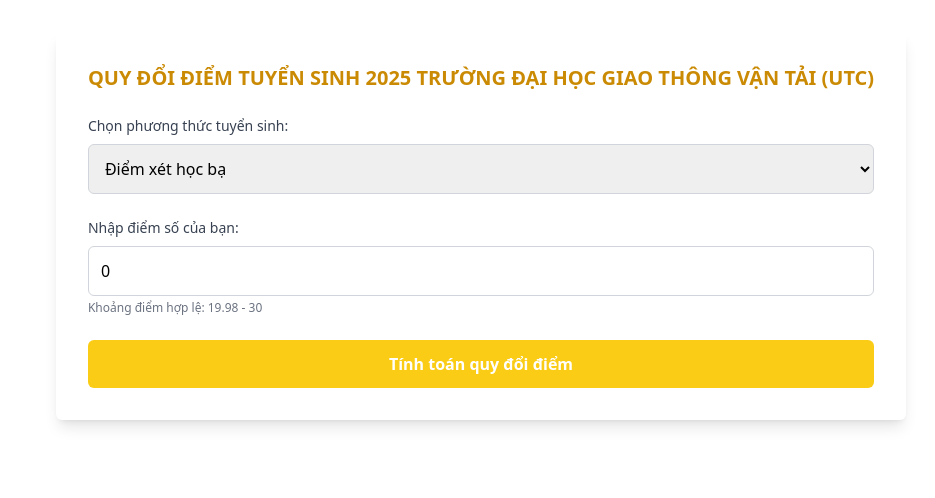
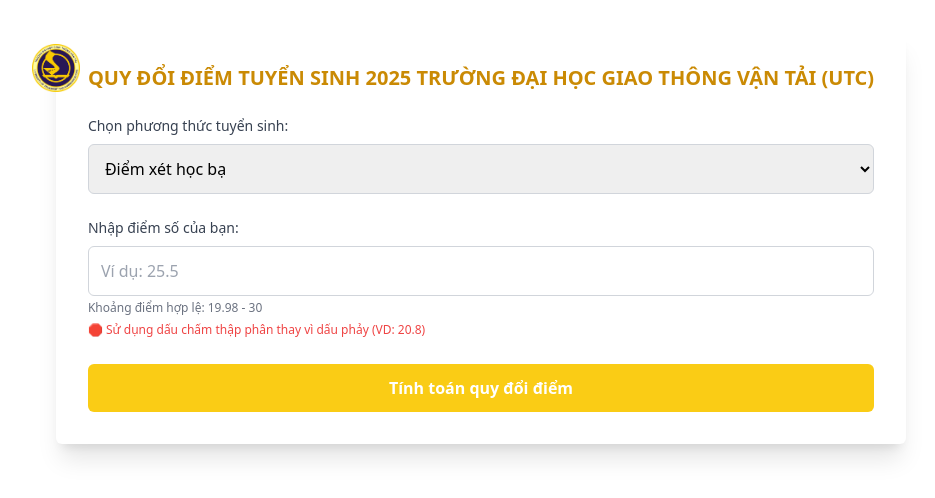
Before and after one commit to C04L/QuyDoiDiemGTVT, a Nuxt app: page / in a window 1280 px wide. Shown: the top 498 px of the page, without its empty margins (159-1094 px from the left). Built offline with nearby package versions, Linux system fonts and the light colour scheme.

Commit message:
fix add logo, remove rounded number

```diff
--- a/app/components/CalcPanel.vue
+++ b/app/components/CalcPanel.vue
@@ -2,7 +2,7 @@
 import {getAllMethodConverted, getScoreRange, isValidScore, type PTXT, type AllMethodReturnType} from "~/utils/calculator";
 
 const method: Ref<PTXT> = ref('HOCBA');
-const score: Ref<number> = ref(0);
+const score: Ref<number|null> = ref(null);
 const Calculated: Ref<AllMethodReturnType | null> = ref(null);
 const inputError: Ref<string> = ref('');
 
@@ -43,7 +43,8 @@
 </script>
 
 <template>
-  <div class="bg-white shadow-lg p-8 rounded-md my-8">
+  <div class="bg-white shadow-xl p-8 rounded-md my-8 relative">
+    <img src="/gtvt.png" alt="logo gtvt" class="w-12 absolute -left-6 top-3">
     <h1 class="uppercase font-semibold text-yellow-600 text-xl mb-6">
       quy đổi điểm tuyển sinh 2025 trường đại học giao thông vận tải (UTC)
     </h1>
@@ -79,6 +80,7 @@
         <div v-if="method" class="text-xs text-gray-500 mt-1">
           Khoảng điểm hợp lệ: {{ getScoreRange(method).min }} - {{ getScoreRange(method).max }}
         </div>
+        <span class="text-xs text-red-500">🛑 Sử dụng dấu chấm thập phân thay vì dấu phảy (VD: 20.8)</span>
       </div>
 
       <!-- Error Message -->
--- a/app/utils/calculator.ts
+++ b/app/utils/calculator.ts
@@ -112,7 +112,7 @@
 
     const convertedScore = y1 + ((x - x1) * (y2 - y1)) / (x2 - x1);
 
-    return Math.round(convertedScore * 100) / 100; // Round to 2
+    return convertedScore
 }
 
 /**
```
Also changed, not shown: public/gtvt.png (added).
